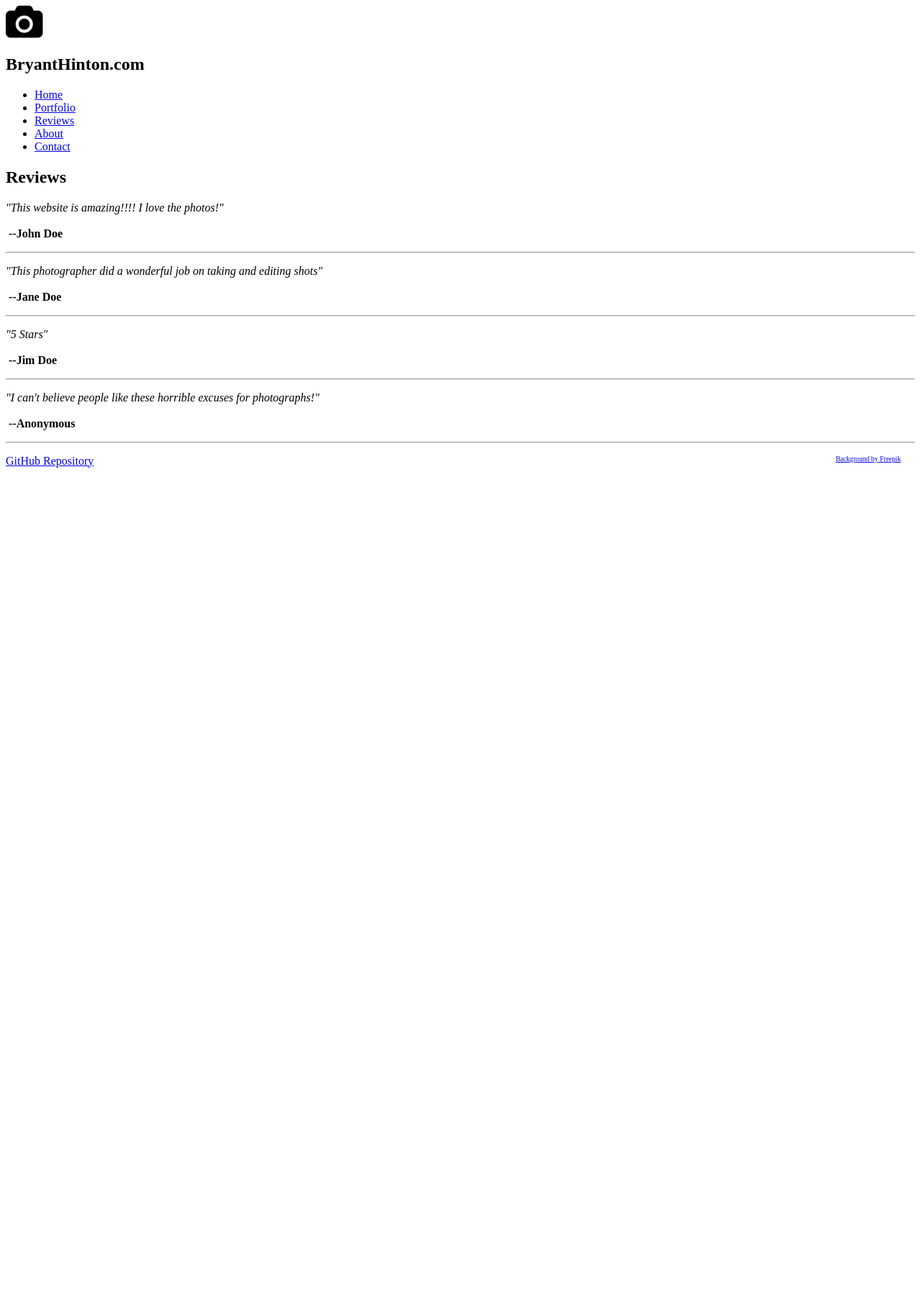
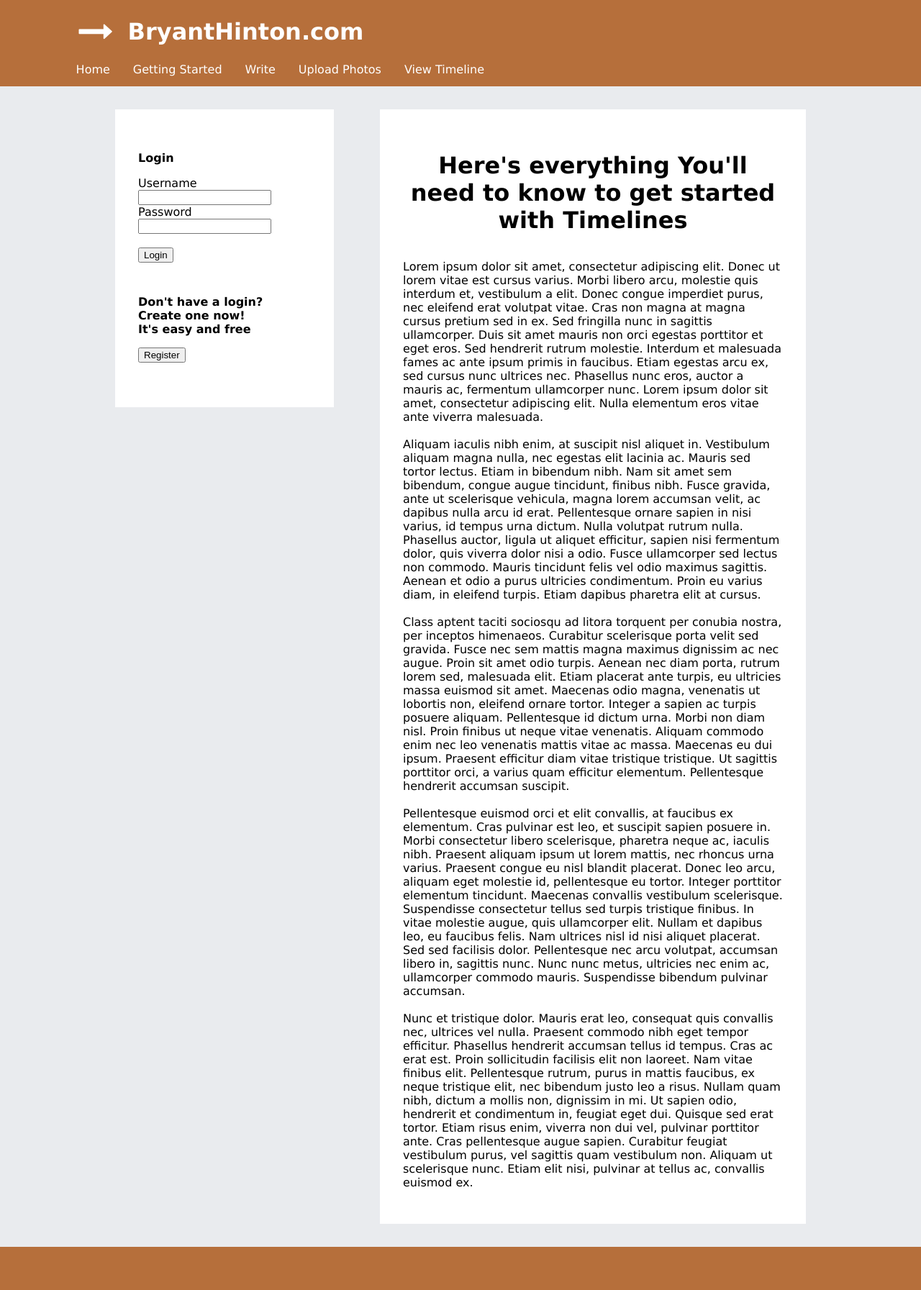
Before and after one commit to bryantmh/Website, a PHP site: page /timeline/start.html in a window 1280 px wide. Shown: the whole page at 72% size. Before the commit the page ends 650 px from the top, so only its background shows below. Run offline with PHP 8.4, Linux system fonts and the light colour scheme.

Commit message:
Almost done

```diff
--- a/timeline/start.html
+++ b/timeline/start.html
@@ -1,31 +1,52 @@
+<html>
 	<head>
-	<link rel="stylesheet" type="text/css" href="./photography.css">
+		<link rel="stylesheet" type="text/css" href="./timeline.css">
 		<link rel="stylesheet" href="https://cdnjs.cloudflare.com/ajax/libs/font-awesome/4.7.0/css/font-awesome.min.css" />
-	<title>Photography Reviews</title>
+		<title>Timelines</title>
 	</head>
-
+	<body>
+		<div id="container">
 			<nav>
-	<div><i class="fa fa-3x fa-camera" aria-hidden="true"></i><h1>BryantHinton.com</h1></div>
+				<div><i class="fa fa-3x fa-long-arrow-right" aria-hidden="true"></i><h1>BryantHinton.com</h1></div>
 				<ul>
 					<li><a href="./">Home</a></li>
-		<li><a href="./portfolio.html">Portfolio</a></li>
-		<li><a href="./reviews.html">Reviews</a></li>
-		<li><a href="./about.html">About</a></li>
-		<li><a href="./contact.html">Contact</a></li>
+					<li><a class="start" href="./start.html">Getting Started</a></li>
+					<li><a href="./write.html">Write</a></li>
+					<li><a href="./upload.html">Upload Photos</a></li>
+					<li><a href="./display.html">View Timeline</a></li>
 				</ul>
 			</nav>
+			<div id="body" class='grid-container' style="grid-gap: 4em;">
+				<div class='main'>
+					<h2>Here's everything You'll need to know to get started with Timelines</h2>
+					<p>
+						Lorem ipsum dolor sit amet, consectetur adipiscing elit. Donec ut lorem vitae est cursus varius. Morbi libero arcu, molestie quis interdum et, vestibulum a elit. Donec congue imperdiet purus, nec eleifend erat volutpat vitae. Cras non magna at magna cursus pretium sed in ex. Sed fringilla nunc in sagittis ullamcorper. Duis sit amet mauris non orci egestas porttitor et eget eros. Sed hendrerit rutrum molestie. Interdum et malesuada fames ac ante ipsum primis in faucibus. Etiam egestas arcu ex, sed cursus nunc ultrices nec. Phasellus nunc eros, auctor a mauris ac, fermentum ullamcorper nunc. Lorem ipsum dolor sit amet, consectetur adipiscing elit. Nulla elementum eros vitae ante viverra malesuada.<br><br>
 
+						Aliquam iaculis nibh enim, at suscipit nisl aliquet in. Vestibulum aliquam magna nulla, nec egestas elit lacinia ac. Mauris sed tortor lectus. Etiam in bibendum nibh. Nam sit amet sem bibendum, congue augue tincidunt, finibus nibh. Fusce gravida, ante ut scelerisque vehicula, magna lorem accumsan velit, ac dapibus nulla arcu id erat. Pellentesque ornare sapien in nisi varius, id tempus urna dictum. Nulla volutpat rutrum nulla. Phasellus auctor, ligula ut aliquet efficitur, sapien nisi fermentum dolor, quis viverra dolor nisi a odio. Fusce ullamcorper sed lectus non commodo. Mauris tincidunt felis vel odio maximus sagittis. Aenean et odio a purus ultricies condimentum. Proin eu varius diam, in eleifend turpis. Etiam dapibus pharetra elit at cursus.<br><br>
+
+						Class aptent taciti sociosqu ad litora torquent per conubia nostra, per inceptos himenaeos. Curabitur scelerisque porta velit sed gravida. Fusce nec sem mattis magna maximus dignissim ac nec augue. Proin sit amet odio turpis. Aenean nec diam porta, rutrum lorem sed, malesuada elit. Etiam placerat ante turpis, eu ultricies massa euismod sit amet. Maecenas odio magna, venenatis ut lobortis non, eleifend ornare tortor. Integer a sapien ac turpis posuere aliquam. Pellentesque id dictum urna. Morbi non diam nisl. Proin finibus ut neque vitae venenatis. Aliquam commodo enim nec leo venenatis mattis vitae ac massa. Maecenas eu dui ipsum. Praesent efficitur diam vitae tristique tristique. Ut sagittis porttitor orci, a varius quam efficitur elementum. Pellentesque hendrerit accumsan suscipit.<br><br>
+
+						Pellentesque euismod orci et elit convallis, at faucibus ex elementum. Cras pulvinar est leo, et suscipit sapien posuere in. Morbi consectetur libero scelerisque, pharetra neque ac, iaculis nibh. Praesent aliquam ipsum ut lorem mattis, nec rhoncus urna varius. Praesent congue eu nisl blandit placerat. Donec leo arcu, aliquam eget molestie id, pellentesque eu tortor. Integer porttitor elementum tincidunt. Maecenas convallis vestibulum scelerisque. Suspendisse consectetur tellus sed turpis tristique finibus. In vitae molestie augue, quis ullamcorper elit. Nullam et dapibus leo, eu faucibus felis. Nam ultrices nisl id nisi aliquet placerat. Sed sed facilisis dolor. Pellentesque nec arcu volutpat, accumsan libero in, sagittis nunc. Nunc nunc metus, ultricies nec enim ac, ullamcorper commodo mauris. Suspendisse bibendum pulvinar accumsan.<br><br>
+
+						Nunc et tristique dolor. Mauris erat leo, consequat quis convallis nec, ultrices vel nulla. Praesent commodo nibh eget tempor efficitur. Phasellus hendrerit accumsan tellus id tempus. Cras ac erat est. Proin sollicitudin facilisis elit non laoreet. Nam vitae finibus elit. Pellentesque rutrum, purus in mattis faucibus, ex neque tristique elit, nec bibendum justo leo a risus. Nullam quam nibh, dictum a mollis non, dignissim in mi. Ut sapien odio, hendrerit et condimentum in, feugiat eget dui. Quisque sed erat tortor. Etiam risus enim, viverra non dui vel, pulvinar porttitor ante. Cras pellentesque augue sapien. Curabitur feugiat vestibulum purus, vel sagittis quam vestibulum non. Aliquam ut scelerisque nunc. Etiam elit nisi, pulvinar at tellus ac, convallis euismod ex.
+					</p>
+				</div>
+				<div class='sidebar' style="width: 15em; padding: 2em; text-align: left; max-height: 350px;">
+					<p style=""><b>Login</b></p>
+					<form>
+						<label for="Username">Username<br></label>
+						<input name="username" id="Username"><br>
+						<label for="Password">Password<br></label>
+						<input name="password" id="Password"><br><br>
+						<button name="login" id="Login">Login</button>
+						<br><br>
+						<p><b>Don't have a login?<br>Create one now!<br>It's easy and free</b></p>
+						<button name="register" id="Register">Register</button>
+					</form>
+				</div>
+			</div>
+			<footer>
+			</footer>
+		</div>
 	<body>
-	<div class='parent'>
-		<h2>Reviews</h2>
-		<p><i>"This website is amazing!!!! I love the photos!"</i><br><br><b>&nbsp;--John Doe</b><hr></p>
-		<p><i>"This photographer did a wonderful job on taking and editing shots"</i><br><br><b>&nbsp;--Jane Doe</b><hr></p>
-		<p><i>"5 Stars"</i><br><br><b>&nbsp;--Jim Doe</b><hr></p>
-		<p><i>"I can't believe people like these horrible excuses for photographs!"</i><br><br><b>&nbsp;--Anonymous</b><hr></p>
-	</div>
-</body>
-
-<footer>
-	<a href='https://github.com/BYU-CS260-Winter-2018/lab-1-bryantmh'>GitHub Repository</a>
-	<a href='http://www.freepik.com/free-vector/grey-linen-texture-background_835399.htm' style="font-size: .6em; float: right; padding-right: 20px;">Background by Freepik</a>
-</footer>
+</html>
--- a/timeline/timeline.css
+++ b/timeline/timeline.css
@@ -7,6 +7,11 @@
     background-color: #e9ebee;
     height: 100%;
     padding:0;
+}
+
+#container {
+    min-height: 100%;
+    position: relative;
 }
 
 nav h1 {
@@ -73,6 +78,7 @@
     grid-area: main;
     background-color: white;
     padding: 2em;
+    margin-bottom: 2em;
 }
 
 .sidebar {
@@ -153,17 +159,18 @@
 
 fieldset {
     padding-bottom: .2em;
+    border: 0px;
 }
 
 .active {
     background-color: #944F1C;
 }
 
-#container {
-    min-height: 100%;
-    position: relative;
-}
-
 #body {
    padding-bottom:60px;   /* Height of the footer */
 }
+
+textarea {
+    width: 80%;
+    font-size: 20px;
+}
```
Also changed, not shown: timeline/display.html (added, +46 -0 lines), timeline/display.php (deleted, +0 -47 lines), timeline/index.html (+19 -13 lines), timeline/upload.html (+42 -26 lines), timeline/write.html (added, +68 -0 lines), timeline/write.php (deleted, +0 -68 lines), timeline/Home/IMG_1604.jpg (added), timeline/Home/IMG_1647.jpg (added), timeline/Home/IMG_1994.jpg (added), timeline/Home/IMG_2221.jpg (added), timeline/Home/IMG_2242.jpg (added), 5 other files. Lines whose indentation alone changed are shown as unchanged.
